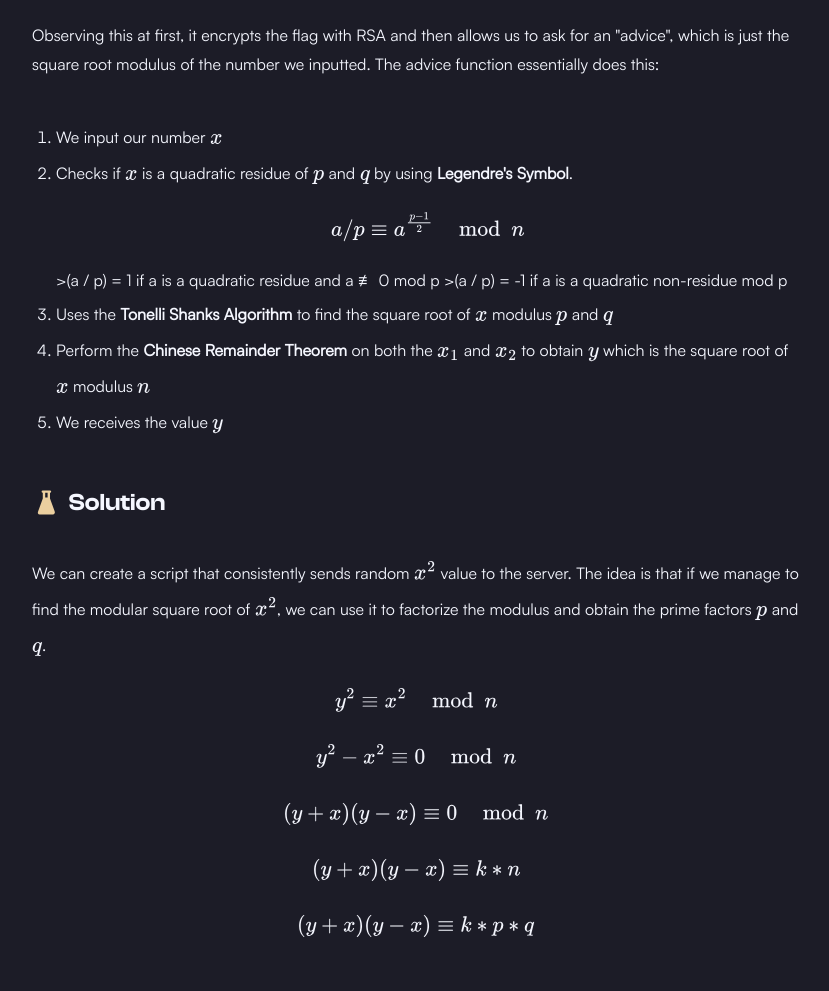
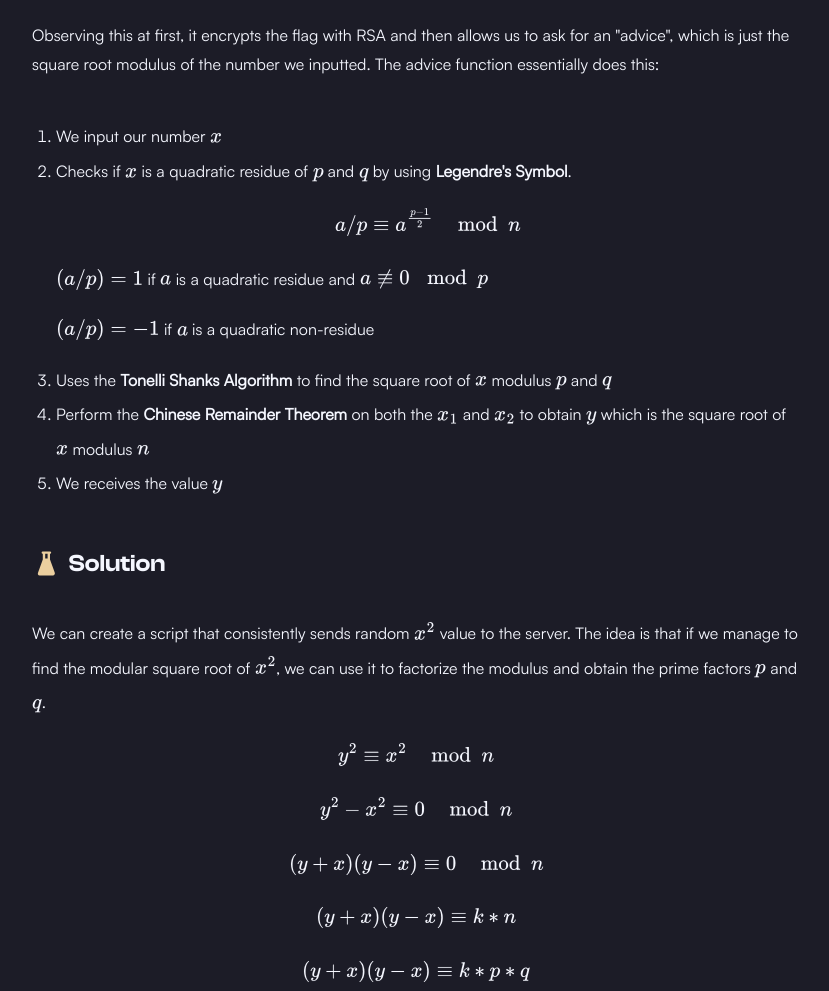
Before and after one commit to solaris0141/solaris0141.github.io, a plain HTML site: page blogs/06-03-2024-LACTF-2024-Writeup/06-03-2024-LACTF-2024-Writeup.html in a window 1280 px wide. Shown: the part 6772-7763 px from the top of the page, without its empty margins (224-1053 px from the left). Drawn offline with nearby package versions, Linux system fonts and the light colour scheme; no server answers.

Commit message:
LACTF 2024 Writeup minor edits

```diff
--- a/blogs/06-03-2024-LACTF-2024-Writeup/06-03-2024-LACTF-2024-Writeup.html
+++ b/blogs/06-03-2024-LACTF-2024-Writeup/06-03-2024-LACTF-2024-Writeup.html
@@ -542,8 +542,8 @@
             Checks if $x$ is a quadratic residue of $p$ and $q$ by using <strong>Legendre's Symbol</strong>.
 
             $$a/p \equiv a^{\frac{p-1}{2}} \mod n$$
-            >(a / p) = 1 if a is a quadratic residue and a ≢ 0 mod p
-            >(a / p) = -1 if a is a quadratic non-residue mod p
+            <p>$(a / p) = 1$ if $a$ is a quadratic residue and $a \not\equiv 0 \mod p$</p>
+            <p>$(a / p) = -1$ if $a$ is a quadratic non-residue</p>
             </li>
             <li>Uses the <strong>Tonelli Shanks Algorithm</strong> to find the square root of $x$ modulus $p$ and $q$</li>
             <li>Perform the <strong>Chinese Remainder Theorem</strong> on both the $x_1$ and $x_2$ to obtain $y$ which is the square root of $x$ modulus $n$</li>
--- a/css/blogpage.css
+++ b/css/blogpage.css
@@ -451,7 +451,7 @@ a:hover {
 
 mjx-container[jax="SVG"] {
   margin: 1.5rem 0;
-  font-size: 1.25rem;
+  font-size: 1.2rem;
 
 }
 
```
